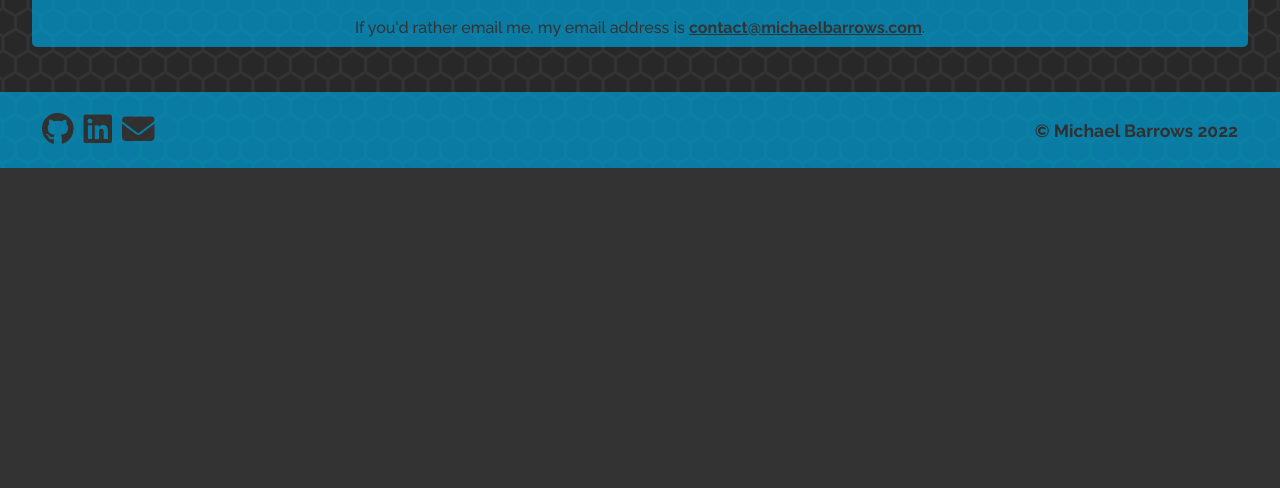
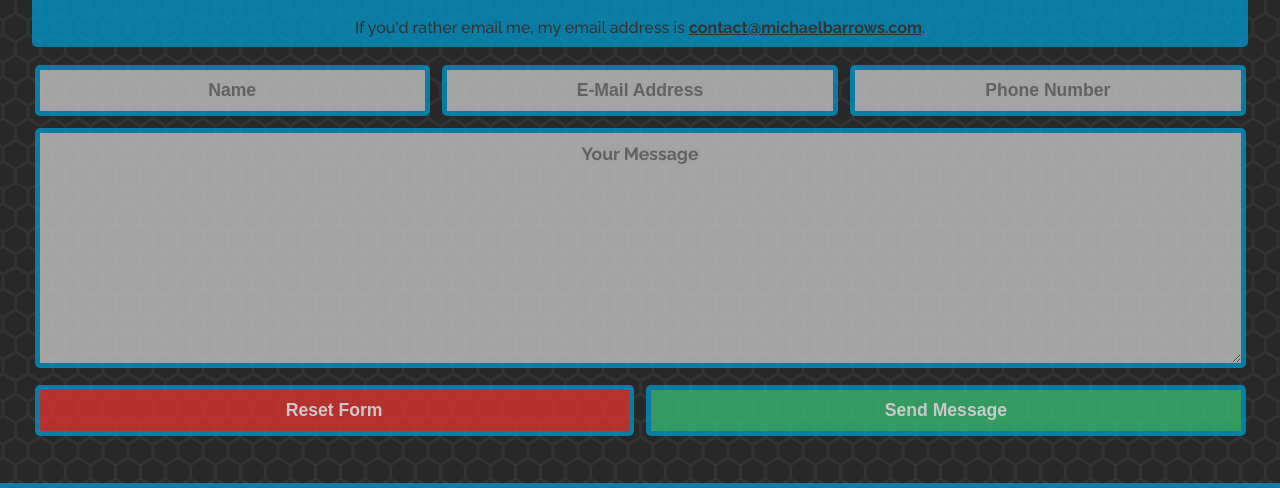
Before and after one commit to MichaelBarrows/michaelbarrows.github.io, a Vue app: page / in a window 1280 px wide. Shown: the part 2030-2518 px from the top of the page. Before the commit the page ends 2198 px from the top, so only its background shows below. Built offline with nearby package versions, Linux system fonts and the light colour scheme; no server answers.

Commit message:
reinstated contact form

```diff
--- a/src/components/partials/TechFilters.vue
+++ b/src/components/partials/TechFilters.vue
@@ -1,5 +1,6 @@
 <script>
 import axios from 'axios';
+import { getApiUrl } from '@/config/apiUrl';
     export default {
         data() {
             return {
@@ -40,7 +41,7 @@ import axios from 'axios';
                 }
             },
             getTech: async function () {
-                return await axios.get('https://api.michaelbarrows.com/api/tech-stack')
+                return await axios.get(getApiUrl() + '/api/tech-stack')
                     .then((response) => {
                         this.tech = response.data
                     })
--- a/src/components/sections/About.vue
+++ b/src/components/sections/About.vue
@@ -2,6 +2,7 @@
 import Dropdown from "../partials/Dropdown.vue";
 import EmploymentCard from "../partials/EmploymentCard.vue";
 import axios from 'axios';
+import { getApiUrl } from "@/config/apiUrl";
     export default {
         data() {
             return {
@@ -15,13 +16,13 @@ import axios from 'axios';
         },
         methods: {
             getEducation: async function () {
-                return await axios.get('https://api.michaelbarrows.com/api/education/all')
+                return await axios.get(getApiUrl() + '/api/education/all')
                     .then((response) => {
                         this.education = response.data
                     })
             },
             getEmployment: async function () {
-                return await axios.get('https://api.michaelbarrows.com/api/employment/all')
+                return await axios.get(getApiUrl() + '/api/employment/all')
                     .then((response) => {
                         this.employment = response.data
                     })
--- a/src/components/sections/Contact.vue
+++ b/src/components/sections/Contact.vue
@@ -1,3 +1,36 @@
+<script>
+import axios from 'axios';
+import { getApiUrl } from '@/config/apiUrl';
+export default {
+    data() {
+        return {
+            form: {
+                name: '',
+                email: '',
+                phone: '',
+                message: '',
+            }
+        };
+    },
+    async mounted () {
+        //
+    },
+    methods: {
+        submitForm () {
+            return axios.post(getApiUrl() + '/api/contact', {
+                name: this.form.name,
+                email: this.form.email,
+                phone: this.form.phone,
+                message: this.form.message,
+            })
+            .then((response) => {
+                console.log(response)
+            })
+        }
+    },
+};
+</script>
+
 <template>
     <section id="contact">
         <div class="grid-container grid">
@@ -11,18 +44,18 @@
                 </div>
             </div>
 
-            <!-- <form action="#" method="post" id="contact-form" class="contact-form grid all-12">
+            <form @submit.prevent="submitForm" id="contact-form" class="contact-form grid all-12">
                 <div class="small-12 medium-12 large-4 xlarge-4">
-                    <input type="text" name="name" placeholder="Name" required>
+                    <input type="text" name="name" placeholder="Name" v-model="form.name" required>
                 </div>
                 <div class="small-12 medium-12 large-4 xlarge-4">
-                    <input type="email" name="email_address" placeholder="E-Mail Address" required>
+                    <input type="email" name="email" placeholder="E-Mail Address" v-model="form.email" required>
                 </div>
                 <div class="small-12 medium-12 large-4 xlarge-4">
-                    <input type="text" name="phone_number" placeholder="Phone Number" required>
+                    <input type="text" name="phone" placeholder="Phone Number" v-model="form.phone" required>
                 </div>
                 <div class="small-12 medium-12 large-12 xlarge-12">
-                    <textarea name="message" placeholder="Your Message" class="message" rows="10" required></textarea>
+                    <textarea name="message" placeholder="Your Message" class="message" rows="10" v-model="form.message" required></textarea>
                 </div>
                 <div class="small-12 medium-6 large-6 xlarge-6">
                     <input type="reset" value="Reset Form">
@@ -30,7 +63,7 @@
                 <div class="small-12 medium-6 large-6 xlarge-6">
                     <input type="submit" value="Send Message">
                 </div>
-            </form> -->
+            </form>
         </div>
     </section>
 </template>
--- a/src/components/sections/Project.vue
+++ b/src/components/sections/Project.vue
@@ -1,5 +1,6 @@
 <script>
 import axios from 'axios';
+import { getApiUrl } from '@/config/apiUrl';
 export default {
     data() {
         return {
@@ -11,7 +12,7 @@ export default {
     },
     methods: {
         getProject: async function () {
-            return await axios.get('https://api.michaelbarrows.com/api/project/' + this.$route.params.pretty_url)
+            return await axios.get(getApiUrl() + '/api/project/' + this.$route.params.pretty_url)
                 .then((response) => {
                     this.project = response.data
                 })
--- a/src/components/sections/Projects.vue
+++ b/src/components/sections/Projects.vue
@@ -2,6 +2,7 @@
 import ProjectCard from "../partials/ProjectCard.vue";
 import TechFilters from "../partials/TechFilters.vue";
 import axios from 'axios';
+import { getApiUrl } from "@/config/apiUrl";
     export default {
     data() {
         return {
@@ -13,7 +14,7 @@ import axios from 'axios';
     },
     methods: {
         getProjects: async function () {
-            return await axios.get('https://api.michaelbarrows.com/api/project/all')
+            return await axios.get(getApiUrl() + '/api/project/all')
                 .then((response) => {
                     this.projects = response.data
                 })
--- /dev/null
+++ b/src/config/apiUrl.js
@@ -0,0 +1,5 @@
+export function getApiUrl()
+{
+    return 'https://api.michaelbarrows.com';
+    // return 'http://localhost';
+}
```
